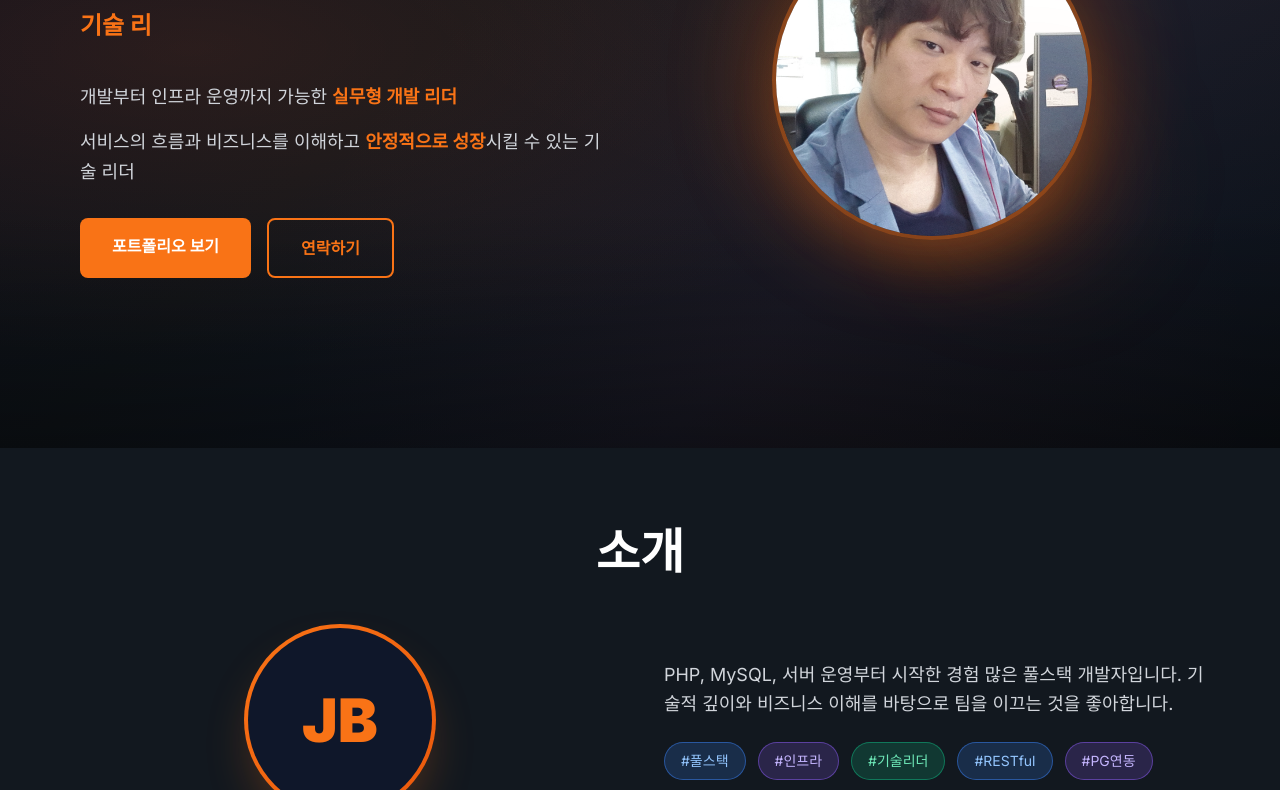
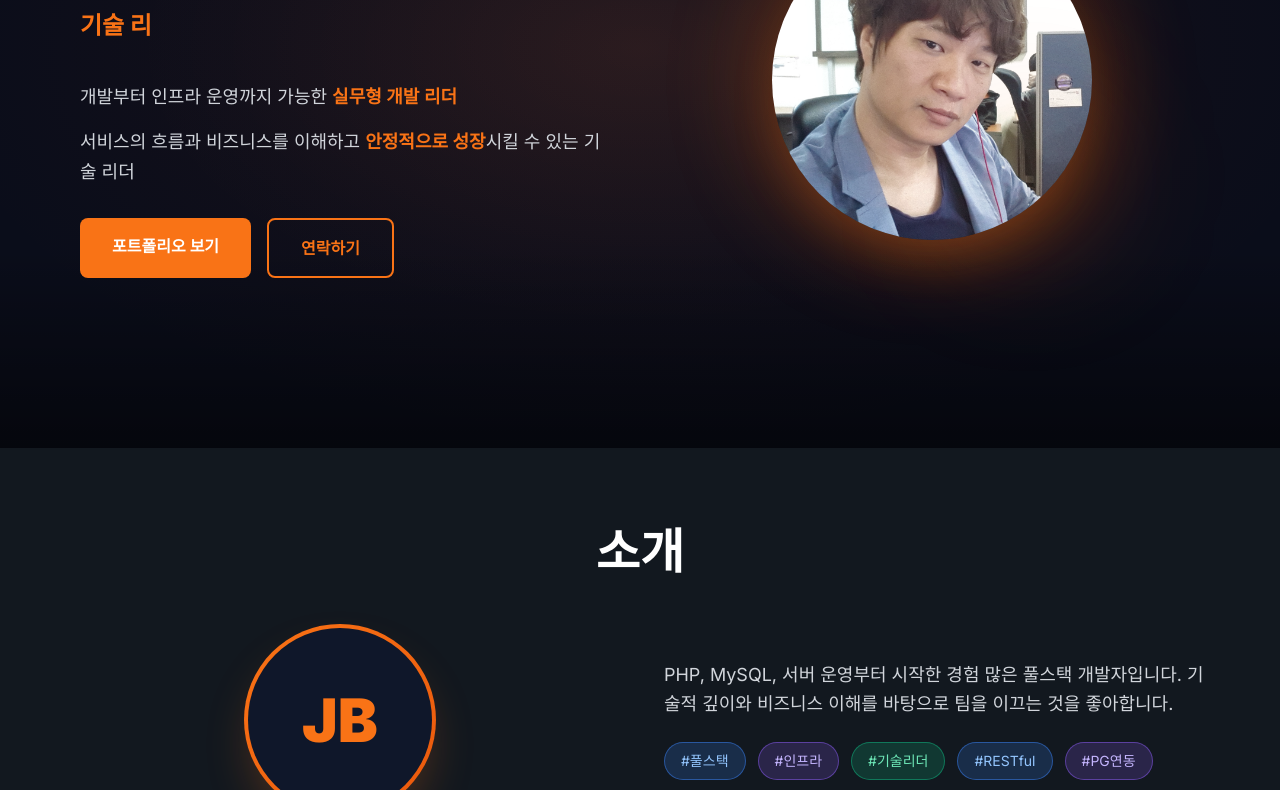
Before and after one commit to BaeFather/my-profile-site, a plain HTML site: page index.html in a window 1280 px wide. Shown: the part 352-1142 px from the top of the page. Drawn offline with nearby package versions, Linux system fonts and the light colour scheme.

Commit message:
feat: Hero 섹션 배경 스타일 개선 및 프로필 사진 프레임 수정

```diff
--- a/index.html
+++ b/index.html
@@ -69,12 +69,14 @@
 
     <!-- Hero 섹션 -->
     <section id="hero" class="min-h-screen flex items-center justify-center relative overflow-hidden pt-16">
-        <!-- 배경 그라데이션 레이어 -->
-        <div class="absolute inset-0" style="background: linear-gradient(135deg, #0a0d1a 0%, #0f1419 40%, #111827 70%, #0d1117 100%)"></div>
-        <!-- 오렌지 글로우 포인트 -->
-        <div class="absolute inset-0" style="background-image: radial-gradient(ellipse at 15% 50%, rgba(255, 107, 53, 0.12) 0%, transparent 55%), radial-gradient(ellipse at 85% 20%, rgba(255, 131, 89, 0.08) 0%, transparent 50%), radial-gradient(ellipse at 60% 90%, rgba(180, 60, 20, 0.07) 0%, transparent 45%)"></div>
-        <!-- 미세 노이즈 느낌의 어두운 오버레이 -->
-        <div class="absolute inset-0" style="background: linear-gradient(180deg, rgba(0,0,0,0.3) 0%, transparent 30%, transparent 70%, rgba(0,0,0,0.4) 100%)"></div>
+        <!-- 배경 기본 다크 -->
+        <div class="absolute inset-0" style="background: #0a0d1a"></div>
+        <!-- 중앙 집중 오렌지 글로우 -->
+        <div class="absolute inset-0" style="background: radial-gradient(ellipse 80% 70% at 50% 50%, rgba(255, 107, 53, 0.09) 0%, rgba(180, 60, 20, 0.04) 40%, transparent 70%)"></div>
+        <!-- 중앙 내부 밝은 코어 -->
+        <div class="absolute inset-0" style="background: radial-gradient(ellipse 40% 35% at 50% 50%, rgba(255, 140, 80, 0.05) 0%, transparent 100%)"></div>
+        <!-- 상하단 어두운 비네팅 -->
+        <div class="absolute inset-0" style="background: linear-gradient(180deg, rgba(0,0,0,0.5) 0%, transparent 25%, transparent 75%, rgba(0,0,0,0.5) 100%)"></div>
 
         <div class="relative z-10 px-4 max-w-6xl w-full">
             <div class="grid md:grid-cols-2 gap-12 items-center">
@@ -122,7 +124,7 @@
                         <div class="absolute -inset-8 bg-gradient-to-br from-orange-500 to-orange-600 rounded-full opacity-20 blur-2xl"></div>
 
                         <!-- 프로필 사진 프레임 -->
-                        <div class="relative w-80 h-80 rounded-full overflow-hidden border-4 border-orange-500/40 shadow-2xl shadow-orange-500/30">
+                        <div class="relative w-80 h-80 rounded-full overflow-hidden shadow-2xl shadow-orange-500/30">
                             <img src="profile.jpg" alt="Jayson.B 프로필" class="w-full h-full object-cover">
                         </div>
 
```
